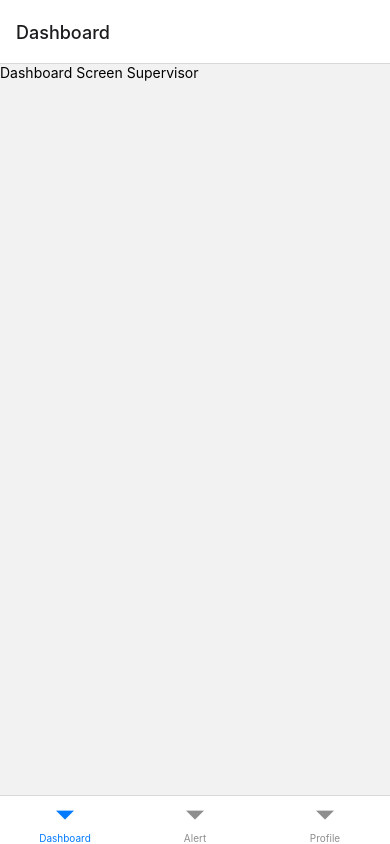
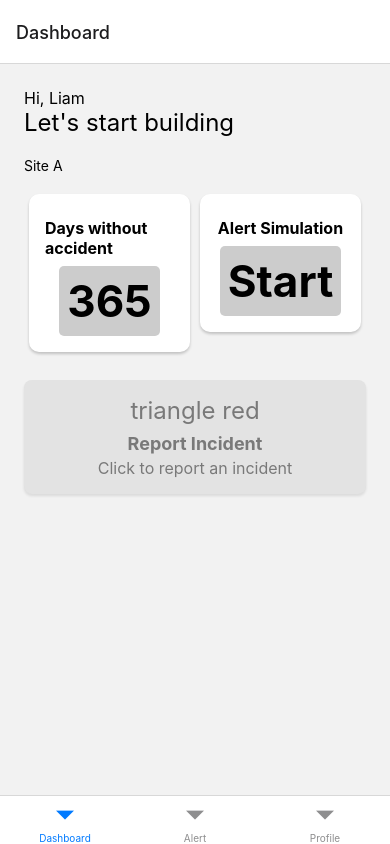
Before and after one commit to rajatchauhan407/safe-frontend, a React Native app: screen /Main in a window 390 px wide. Built offline with nearby package versions, Linux system fonts and the light colour scheme.

Commit message:
SAFE-210-Supervisor: Dashboard layout

```diff
--- /dev/null
+++ b/components/common/alertSimulation.tsx
@@ -0,0 +1,96 @@
+import React, { useState, useEffect } from "react";
+import { View, Text, StyleSheet } from "react-native";
+
+interface AlertSimulationCardProps {
+  daysWithoutAccident: number;
+  layout?: "row" | "column";
+}
+
+const AlertSimulationCard: React.FC<AlertSimulationCardProps> = ({
+  layout = "row",
+}) => {
+  const isRowLayout: boolean = layout === "row";
+  const [daysWithoutAccident, setDaysWithoutAccident] = useState<number | null>(
+    null
+  );
+
+  useEffect(() => {
+    const fetchData = async () => {
+      try {
+        // Simulate a delay (e.g., fetching data from a server)
+        await new Promise((resolve) => setTimeout(resolve, 1000));
+
+        // Simulate receiving the number from the database
+        const simulatedNumber = 365;
+
+        setDaysWithoutAccident(simulatedNumber);
+      } catch (error) {
+        console.error("Error fetching data:", error);
+      }
+    };
+
+    fetchData();
+  }, []);
+
+  return (
+    <View
+      style={[
+        styles.card,
+        isRowLayout ? styles.rowLayout : styles.columnLayout,
+      ]}
+    >
+      <View style={styles.leftColumn}>
+        <Text style={styles.leftColumnText}>Alert Simulation</Text>
+      </View>
+      <View style={styles.rightColumn}>
+        <Text style={styles.rightColumnNumber}>Start</Text>
+      </View>
+    </View>
+  );
+};
+
+const styles = StyleSheet.create({
+  card: {
+    backgroundColor: "white",
+    borderRadius: 10,
+    padding: 16,
+    shadowColor: "#000",
+    shadowOffset: {
+      width: 0,
+      height: 2,
+    },
+    shadowOpacity: 0.2,
+    shadowRadius: 3,
+    elevation: 3,
+  },
+  rowLayout: {
+    flexDirection: "row",
+    justifyContent: "space-between",
+    alignItems: "center",
+  },
+  columnLayout: {
+    flexDirection: "column",
+    alignItems: "center",
+  },
+  leftColumn: {
+    alignItems: "center",
+  },
+  leftColumnText: {
+    marginTop: 8,
+    fontSize: 16,
+    fontWeight: "bold",
+  },
+  rightColumn: {
+    backgroundColor: "#ccc",
+    borderRadius: 5,
+    padding: 8,
+    marginTop: 8,
+  },
+  rightColumnNumber: {
+    fontSize: 44,
+    fontWeight: "bold",
+    color: "black",
+  },
+});
+
+export default AlertSimulationCard;
--- a/screens/supervisor/Dashboard.tsx
+++ b/screens/supervisor/Dashboard.tsx
@@ -1,12 +1,82 @@
-import React from "react";
-import { View, Text } from "react-native";
+import React, { useState } from "react";
+import { useNavigation } from "@react-navigation/native";
+import { Image, StyleSheet, ScrollView, Text, View } from "react-native";
+import CommonDaysAccidentCard from "../../components/common/daysAccident";
+import AlertButton from "../../components/common/alertButton";
+import AlertSimulationCard from "../../components/common/alertSimulation";
 
 const Dashboard: React.FC = () => {
+  const [userName, setUserName] = useState("Liam");
+  const [siteLocation, setSiteLocation] = useState("Site A");
+
+  const navigation = useNavigation();
+
+  const handleIncidentPress = () => {
+    navigation.navigate("Alert Details");
+  };
+
   return (
-    <View>
-      <Text>Dashboard Screen Supervisor</Text>
-    </View>
+    <ScrollView>
+      <View style={styles.page}>
+        {/* GREETING */}
+        <Text>
+          <Text style={styles.greeting}>{`Hi, ${userName}\n`}</Text>
+          <Text style={styles.buildingText}>Let's start building</Text>
+        </Text>
+
+        <View style={{ height: 20 }} />
+
+        {/* LOCATION */}
+        <View style={{ flexDirection: "row", alignItems: "center" }}>
+          {/* <Image source={userLocationIcon} style={{ width: 30, height: 30 }} /> */}
+          <Text>{siteLocation}</Text>
+        </View>
+
+        <View style={{ height: 20 }} />
+
+        {/* CARDS */}
+        <View style={styles.container}>
+          <View style={styles.column}>
+            <CommonDaysAccidentCard layout={"column"} daysWithoutAccident={0} />
+          </View>
+          <View style={styles.column}>
+            <AlertSimulationCard layout={"column"} daysWithoutAccident={0} />
+          </View>
+        </View>
+
+        <View style={{ height: 20 }} />
+
+        {/* ALERT BUTTON */}
+        <View>
+          <AlertButton
+            level={0}
+            userType="supervisor"
+            onPress={handleIncidentPress}
+          />
+        </View>
+      </View>
+    </ScrollView>
   );
 };
 
 export default Dashboard;
+
+const styles = StyleSheet.create({
+  page: {
+    padding: 24,
+  },
+  greeting: {
+    fontSize: 16,
+  },
+  buildingText: {
+    fontSize: 24,
+  },
+  container: {
+    flexDirection: "row",
+    justifyContent: "space-between",
+  },
+  column: {
+    flex: 1,
+    marginHorizontal: 5,
+  },
+});
```
Also changed, not shown: 1 other file (tests, documents, lock files or other folders).
